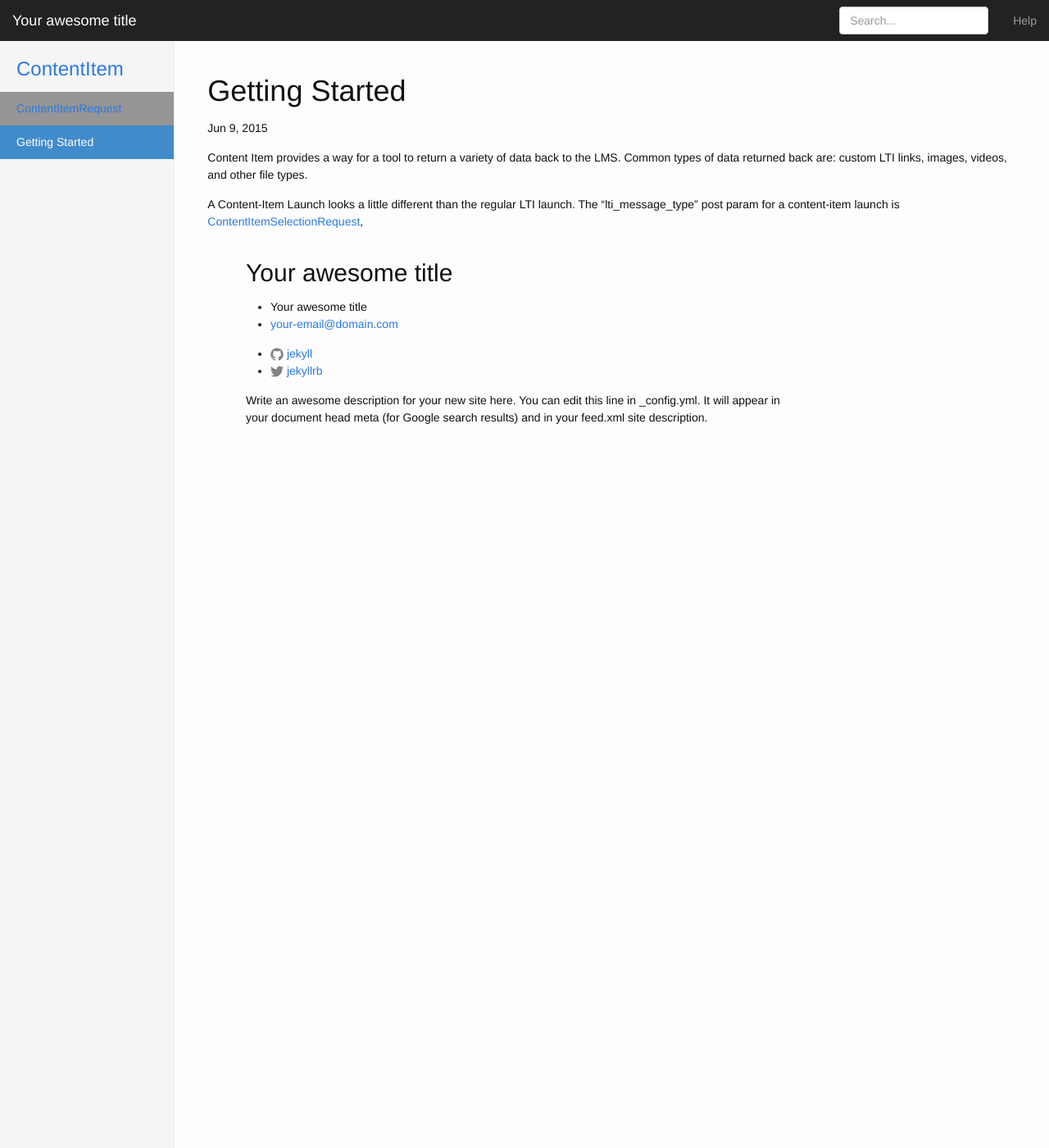
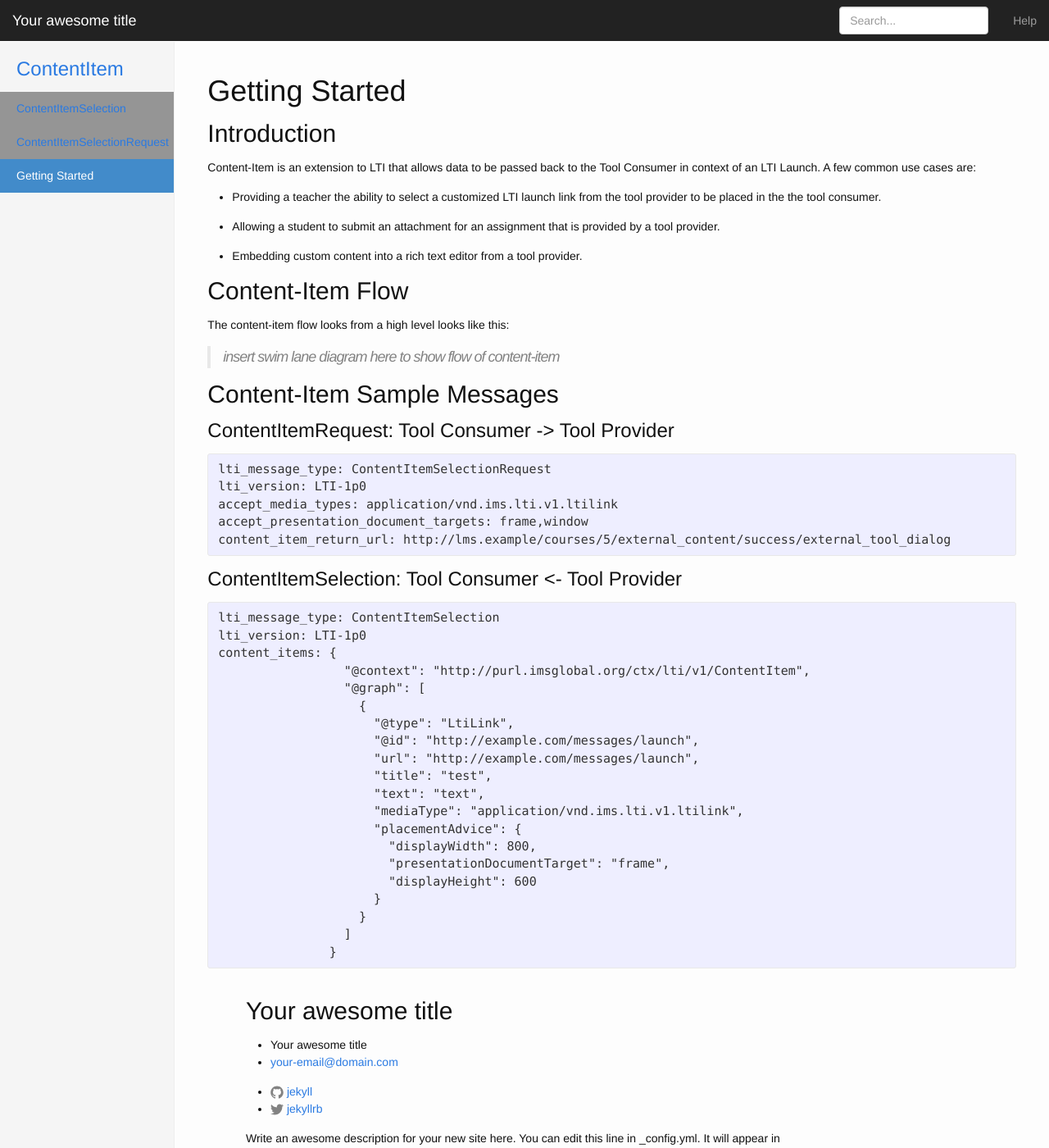
Before and after one commit to instructure/lti_docs, a Jekyll site: the page built from _posts/2015-06-10-content-item-getting-started.markdown, in a window 1280 px wide and 1400 px high. Shown: the whole window at 82% size. Built offline with Jekyll 4.4.1, drawn with Linux system fonts in a browser that asks for light colours; nearby versions of some CDN libraries; library files that are not in the unit come from our copies.

Commit message:
add content-item rough draft

```diff
--- a/_layouts/post.html
+++ b/_layouts/post.html
@@ -5,7 +5,6 @@ layout: default
 
   <header class="post-header">
     <h1 class="post-title">{{ page.title }}</h1>
-    <p class="post-meta">{{ page.date | date: "%b %-d, %Y" }}{% if page.author %} • {{ page.author }}{% endif %}{% if page.meta %} • {{ page.meta }}{% endif %}</p>
   </header>
 
   <article class="post-content">
--- a/_posts/2015-06-10-content-item-getting-started.markdown
+++ b/_posts/2015-06-10-content-item-getting-started.markdown
@@ -5,8 +5,58 @@ date:   2015-06-09 09:54:57
 categories: content-item
 ---
 
-Content Item provides a way for a tool to return a variety of data back to the LMS. Common types of data returned back are:
-custom LTI links, images, videos, and other file types.
+##Introduction
 
-A Content-Item Launch looks a little different than the regular LTI launch.  The "lti_message_type" post param for a
-content-item launch is [ContentItemSelectionRequest]({% post_url 2015-06-12-content-item-selection-request-message %}),
+Content-Item is an extension to LTI that allows data to be passed back to the Tool Consumer in context of an LTI Launch.
+ A few common use cases are:
+
+* Providing a teacher the ability to select a customized LTI launch link from the tool provider
+to be placed in the the tool consumer.
+
+* Allowing a student to submit an attachment for an assignment that is provided by a tool provider.
+
+* Embedding custom content into a rich text editor from a tool provider.
+
+
+##Content-Item Flow
+
+The content-item flow looks from a high level looks like this:
+
+> insert swim lane diagram here to show flow of content-item
+
+##Content-Item Sample Messages
+
+###ContentItemRequest: Tool Consumer -> Tool Provider
+
+{% highlight text %}
+lti_message_type: ContentItemSelectionRequest
+lti_version: LTI-1p0
+accept_media_types: application/vnd.ims.lti.v1.ltilink
+accept_presentation_document_targets: frame,window
+content_item_return_url: http://lms.example/courses/5/external_content/success/external_tool_dialog
+{% endhighlight %}
+
+###ContentItemSelection: Tool Consumer <- Tool Provider
+
+{% highlight text %}
+lti_message_type: ContentItemSelection
+lti_version: LTI-1p0
+content_items: {
+                 "@context": "http://purl.imsglobal.org/ctx/lti/v1/ContentItem",
+                 "@graph": [
+                   {
+                     "@type": "LtiLink",
+                     "@id": "http://example.com/messages/launch",
+                     "url": "http://example.com/messages/launch",
+                     "title": "test",
+                     "text": "text",
+                     "mediaType": "application/vnd.ims.lti.v1.ltilink",
+                     "placementAdvice": {
+                       "displayWidth": 800,
+                       "presentationDocumentTarget": "frame",
+                       "displayHeight": 600
+                     }
+                   }
+                 ]
+               }
+{% endhighlight %}
```
Also changed, not shown: _posts/2015-06-12-content-item-selection-request-message.markdown (+46 -3 lines), _posts/2015-06-15-content-item-selection-message.markdown (added, +45 -0 lines).
